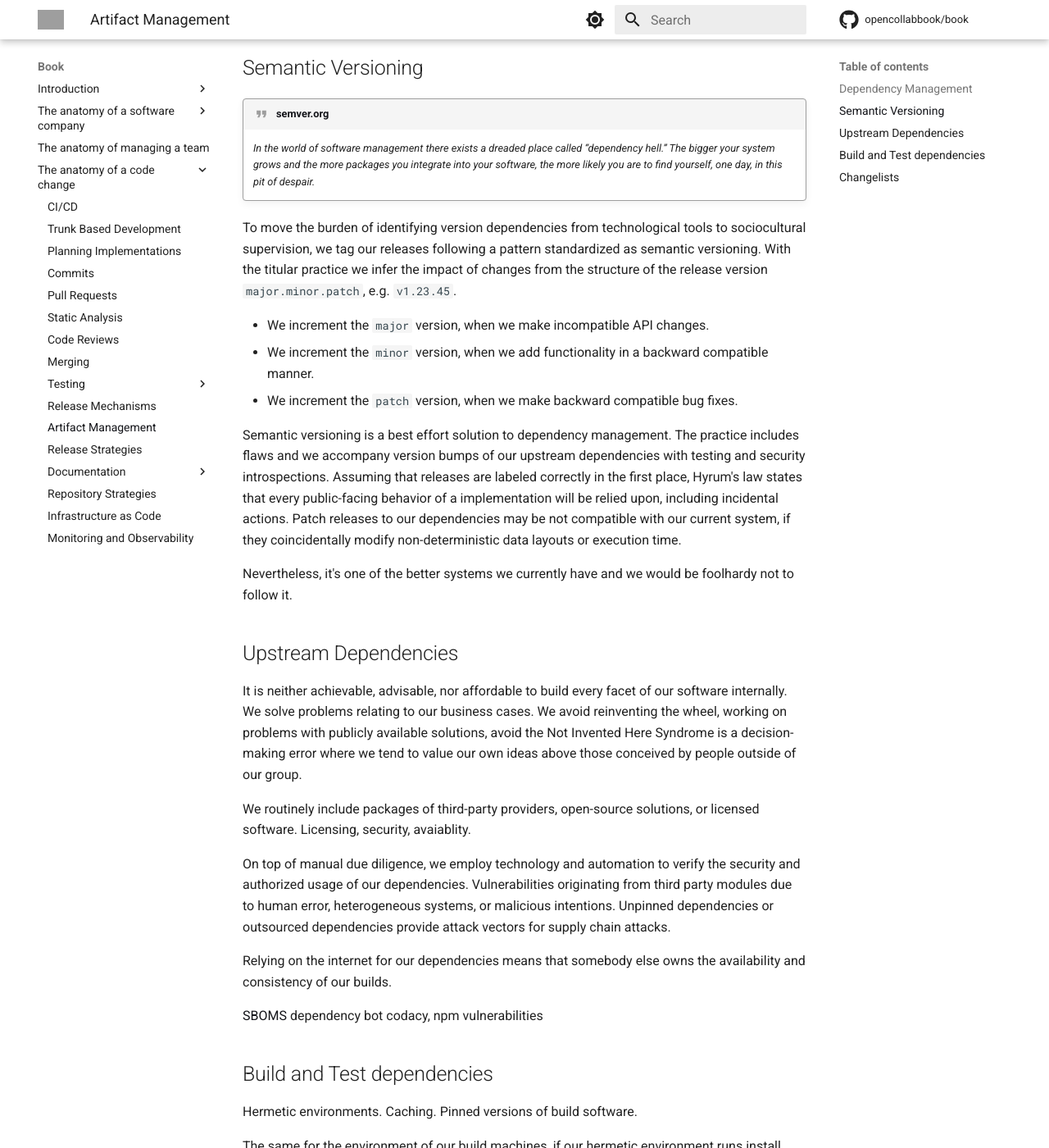
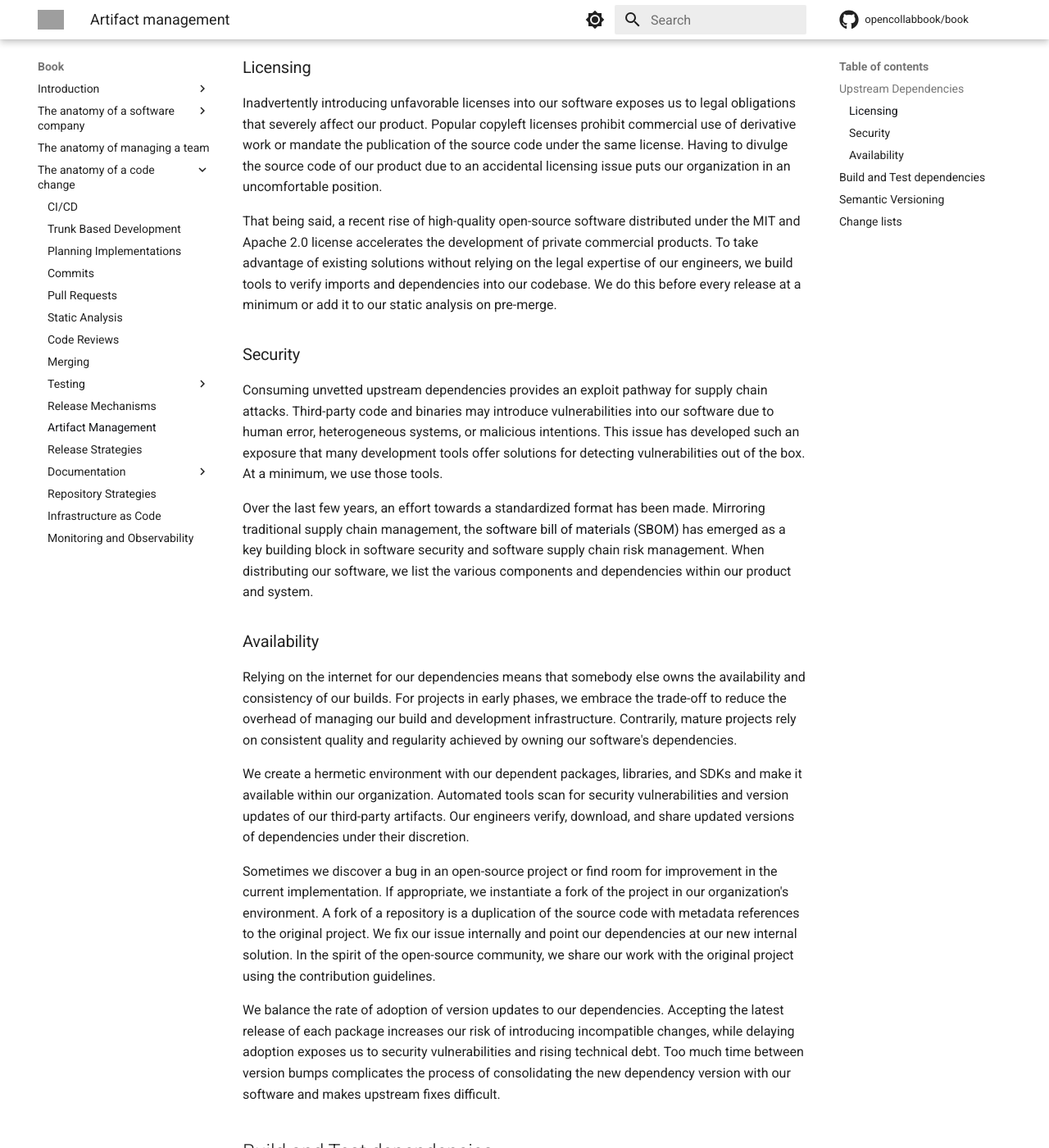
Before and after one commit to engineering-collaboration/book, an MkDocs documentation site: the page built from docs/book/anatomy-of-a-code-change/artifact-management.md, in a window 1280 px wide and 1400 px high, scrolled down 926 px. Shown: the whole window at 82% size. Built offline with MkDocs 1.6.1 and Material for MkDocs 9.7.7, drawn with Linux system fonts in a browser that asks for light colours; comment, search, counter and statistics services are not loaded; some of the changed text lies outside the part shown; grey boxes are pictures that could not be loaded.

Commit message:
🪶 Add chapter about artifact management (#44)
* Move upstream dependencies

* Separate license, security, and availability

* Note artifact availability of third party deps

* Reorder chapter

* Fix vale errors and warnings

* Fix punctuation in chapter

* Mark chapter as completed

* Edit the chapter for readability

* Add metadata to chapter

```diff
--- a/docs/book/anatomy-of-a-code-change/artifact-management.md
+++ b/docs/book/anatomy-of-a-code-change/artifact-management.md
@@ -1,62 +1,84 @@
+---
+title: Artifact management
+description: How we manage a cornucopia of interdependent artifacts before, during, and after our build process.
+---
+
 # Artifact management
 
-Building a release produces a cornucopia of artifacts for various distributions, all of which related to each other and are administered together. Depending on our product single release may build:
+Building a release produces a cornucopia of interdependent artifacts for us to manage. Depending on our product, a single release may build:
 
-- An executable binary
+- An executable binary across operating systems
 - A static or dynamic library
 - A container image
-- Resource definitions for IaC
-- Static Documentation
-- Interactive Documentation
-- Test doubles for medium and large scale tests
+- Resource definitions for infrastructure deployment
+- Static documentation
+- Interactive documentation
+- Test doubles for medium and large-scale tests
 - Licenses, signings, certifications
 
-The above list showcases interdependency between artifacts of a release. The artifacts reference hard versions of each other and are useless if not found or drift. Our storage reference hard versions of the release artifacts and are available separately. Documentation of a specific version is available.
+We distribute builds to our customers and ensure all artifacts reference their relevant data. If our engineers struggle to find the appropriate documentation of the version they are working with, we severely hamper development velocity.
 
-## Dependency Management
+<!-- TODO: detail distribution practices for the different kinds of artifacts -->
 
-Besides self-dependent artifacts, our build relies on vertical or down-stream dependencies. Dependency management is complex and a problem not solved to date.
+## Upstream Dependencies
 
-Dependency management has become somewhat of a complex computational conundrum. Increasing intricacy of software products and platforms
+It is neither achievable, advisable, nor affordable to build every facet of our software internally. When our software reaches medium complexity, our build relies on both internal and external dependencies. By building upon existing solutions, we focus our efforts on solving problems for our customers. The "Not Invented Here Syndrome" is a decision-making error where we tend to value our own ideas above those conceived by people outside of our group.
 
-Dependencies are hard
-Communicate to tools what changed
+Our software includes packages of third-party development kits, open-source solutions, and licensed products. We call these packages *upstream dependencies*. When introducing upstream dependencies, our team scrutinizes them for their licensing, security, and availability.
+
+### Licensing
+
+Inadvertently introducing unfavorable licenses into our software exposes us to legal obligations that severely affect our product. Popular copyleft licenses prohibit commercial use of derivative work or mandate the publication of the source code under the same license. Having to divulge the source code of our product due to an accidental licensing issue puts our organization in an uncomfortable position.
+
+That being said, a recent rise of high-quality open-source software distributed under the MIT and Apache 2.0 license accelerates the development of private commercial products. To take advantage of existing solutions without relying on the legal expertise of our engineers, we build tools to verify imports and dependencies into our codebase. We do this before every release at a minimum or add it to our static analysis on pre-merge.
+
+### Security
+
+Consuming unvetted upstream dependencies provides an exploit pathway for supply chain attacks. Third-party code and binaries may introduce vulnerabilities into our software due to human error, heterogeneous systems, or malicious intentions. This issue has developed such an exposure that many development tools offer solutions for detecting vulnerabilities out of the box. At a minimum, we use those tools.
+
+Over the last few years, an effort towards a standardized format has been made. Mirroring traditional supply chain management, the [software bill of materials (SBOM)](https://www.ntia.gov/page/software-bill-materials) has emerged as a key building block in software security and software supply chain risk management. When distributing our software, we list the various components and dependencies within our product and system.
+
+### Availability
+
+Relying on the internet for our dependencies means that somebody else owns the availability and consistency of our builds. For projects in early phases, we embrace the trade-off to reduce the overhead of managing our build and development infrastructure. Contrarily, mature projects rely on consistent quality and regularity achieved by owning our software's dependencies.
+
+We create a hermetic environment with our dependent packages, libraries, and SDKs and make it available within our organization. Automated tools scan for security vulnerabilities and version updates of our third-party artifacts. Our engineers verify, download, and share updated versions of dependencies under their discretion.
+
+Sometimes we discover a bug in an open-source project or find room for improvement in the current implementation. If appropriate, we instantiate a fork of the project in our organization's environment. A fork of a repository is a duplication of the source code with metadata references to the original project. We fix our issue internally and point our dependencies at our new internal solution. In the spirit of the open-source community, we share our work with the original project using the contribution guidelines.
+
+We balance the rate of adoption of version updates to our dependencies. Accepting the latest release of each package increases our risk of introducing incompatible changes, while delaying adoption exposes us to security vulnerabilities and rising technical debt. Too much time between version bumps complicates the process of consolidating the new dependency version with our software and makes upstream fixes difficult.
+
+## Build and Test dependencies
+
+Owning our software dependencies is the first step of assuring consistent artifact quality and velocity. The next one is owning our build environment. When creating our binaries, we rely on certain tools and environments to be available. If our process runs install scripts and `apt-get` is down, we will not be able to create a release.
+
+We rely on the homogeneity and isolation of our build procedures. Meaning, any previous action does not influence our current build process. Using containerization technology, we are able to create hermetic build environments offering the required tools. Once we are able to provide self-hosted hermetic environments, we tackle the issue of build time performance and resource optimization. For example, monolithic software designs seldom require a full rebuild and benefit from shared compilation caches.
 
 ## Semantic Versioning
 
+<!-- vale Vale.Avoid = NO -->
+<!-- vale write-good.Weasel = NO -->
+<!-- you -->
+<!-- likely -->
 !!! quote "[semver.org](https://semver.org/)"
     *In the world of software management there exists a dreaded place called “dependency hell.” The bigger your system grows and the more packages you integrate into your software, the more likely you are to find yourself, one day, in this pit of despair.*
+<!-- vale write-good.Weasel = YES -->
+<!-- vale Vale.Avoid = YES -->
 
-To move the burden of identifying version dependencies from technological tools to sociocultural supervision, we tag our releases following a pattern standardized as semantic versioning. With the titular practice we infer the impact of changes from the structure of the release version `major.minor.patch`, e.g. `v1.23.45`.
+Dependency management is a complex computational conundrum. The number of permutations of compatibilities present in modern-day software architectures makes automated technological approaches opaque and unreliable.
 
-- We increment the `major` version, when we make incompatible API changes.
-- We increment the `minor` version, when we add functionality in a backward compatible manner.
-- We increment the `patch` version, when we make backward compatible bug fixes.
+To move the burden of identifying version dependencies from technological tools to sociocultural supervision, we tag our releases following a pattern standardized as semantic versioning. With the titular practice, we infer the impact of changes from the structure of the release version `major.minor.patch`, e.g., `v1.23.45`.
 
-Semantic versioning is a best effort solution to dependency management. The practice includes flaws and we accompany version bumps of our upstream dependencies with testing and security introspections. Assuming that releases are labeled correctly in the first place, Hyrum's law states that every public-facing behavior of a implementation will be relied upon, including incidental actions. Patch releases to our dependencies may be not compatible with our current system, if they coincidentally modify non-deterministic data layouts or execution time.
+- We increment the `major` version when we make incompatible API changes.
+- We increment the `minor` version when we add functionality in a backward-compatible manner.
+- We increment the `patch` version when we make backward-compatible bug fixes.
 
-Nevertheless, it's one of the better systems we currently have and we would be foolhardy not to follow it.
+Semantic versioning is a best effort solution to dependency management. The practice includes flaws, and we accompany version bumps of our upstream dependencies with testing and security inspection. Assuming that releases are labeled accurately in the first place, Hyrum's law states that every public-facing behavior of an implementation will be relied upon, including incidental actions. Patch releases to our dependencies may not be compatible with our current system if they coincidentally modify non-deterministic data layouts or execution time.
 
-## Upstream Dependencies
+Nevertheless, it's one of the better systems we have, and we would be foolhardy not to follow it.
 
-It is neither achievable, advisable, nor affordable to build every facet of our software internally. We solve problems relating to our business cases. We avoid reinventing the wheel, working on problems with publicly available solutions, avoid the Not Invented Here Syndrome is a decision-making error where we tend to value our own ideas above those conceived by people outside of our group.
+## Change lists
 
-We routinely include packages of third-party providers, open-source solutions, or licensed software. Licensing, security, avaiablity.
+As we shift the responsibility of dependency management from technological analysis to sociotechnical responsibility, we communicate changes in a human-readable way. Thus, every release is accompanied by a change list (or changelog), a text file describing the work done for the release, typically containing bullet points of new features and fixed bugs.
 
-On top of manual due diligence, we employ technology and automation to verify the security and authorized usage of our dependencies. Vulnerabilities originating from third party modules due to human error, heterogeneous systems, or malicious intentions. Unpinned dependencies or outsourced dependencies provide attack vectors for supply chain attacks.
-
-Relying on the internet for our dependencies means that somebody else owns the availability and consistency of our builds.
-
-[SBOMS](https://www.ntia.gov/page/software-bill-materials)
-dependency bot
-codacy, npm vulnerabilities
-
-## Build and Test dependencies
-
-Hermetic environments. Caching. Pinned versions of build software.
-
-The same for the environment of our build machines, if our hermetic environment runs install scripts and `apt-get` is down, we will not be able to build and release.
-
-## Changelists
-
-Communicate to humans what changed
+The practices of trunk-based development make automatic generation of change lists trivial. At release, we concatenate the titles and descriptions of our pull requests.
--- a/mkdocs-dist.yml
+++ b/mkdocs-dist.yml
@@ -121,6 +121,7 @@ nav:
         - Testing in Production: './book/anatomy-of-a-code-change/testing/testing-in-production.md'
         - Testing Strategy: './book/anatomy-of-a-code-change/testing/testing-strategy.md'
       - Release Mechanisms: './book/anatomy-of-a-code-change/release-mechanisms.md'
+      - Artifact Management: './book/anatomy-of-a-code-change/artifact-management.md'
       - Release Strategies: './book/anatomy-of-a-code-change/release-strategies.md'
 
   - Resources: 'resources.md'
```
Also changed, not shown: docs/book/anatomy-of-a-code-change/README.md (+1 -1 lines), 1 other file.
